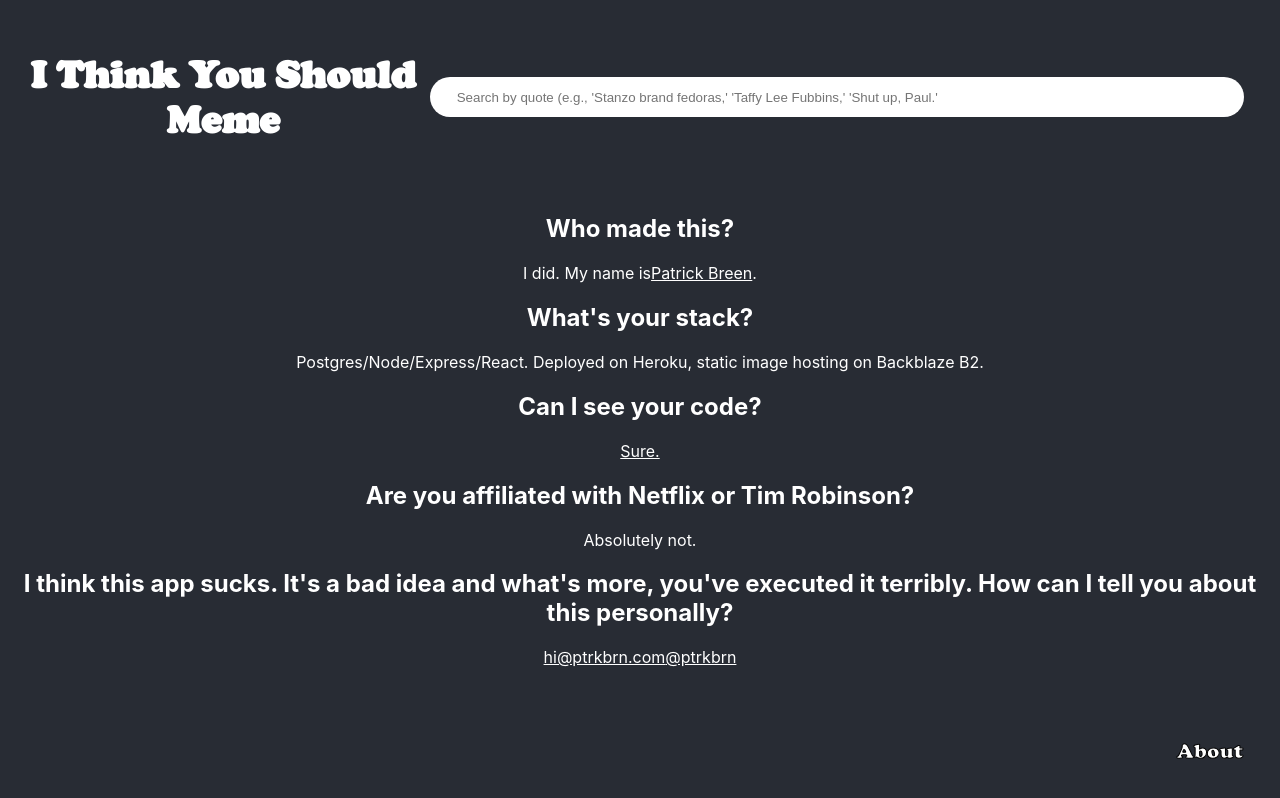
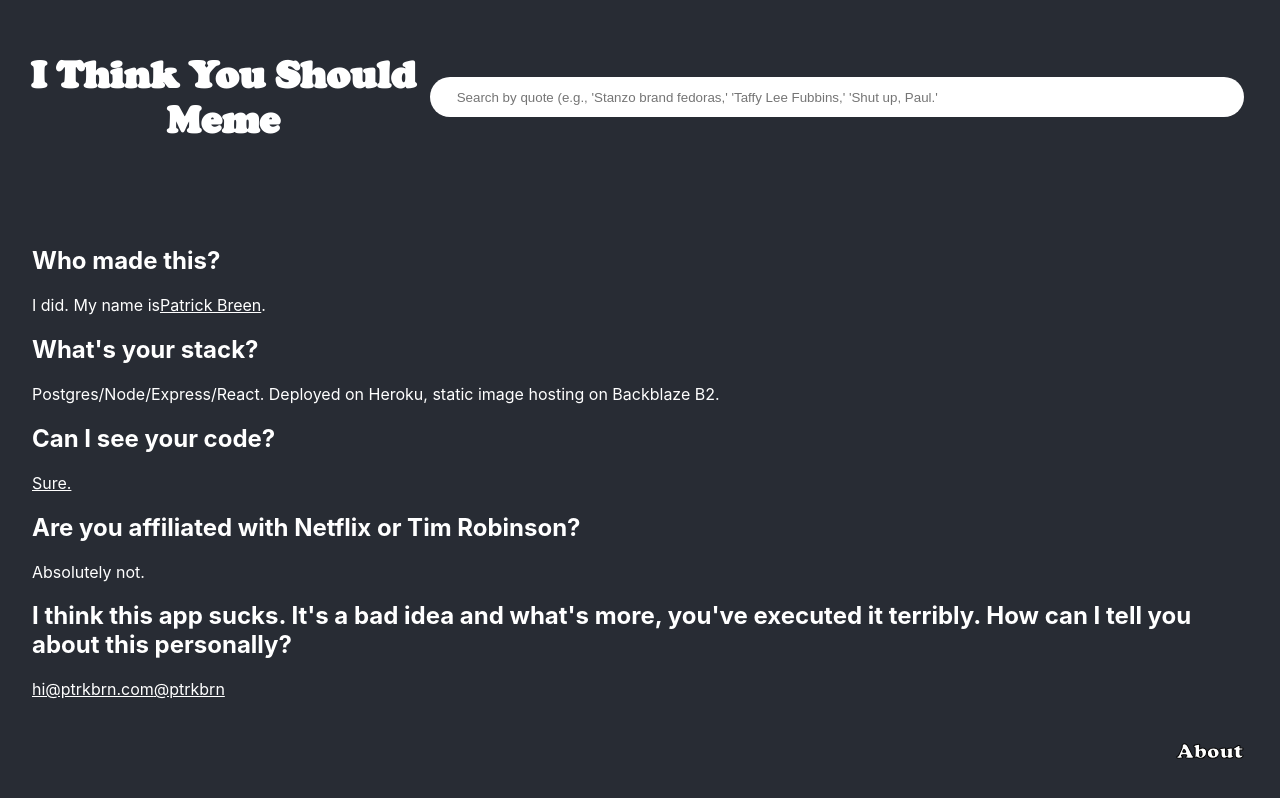
Before and after one commit to ptrkbrn/fully-loaded-nachos, a React (Create React App) app in the folder client/: page /about in a window 1280 px wide. Built offline with nearby package versions, Linux system fonts and the light colour scheme.

Commit message:
style About component

```diff
--- a/client/src/About.js
+++ b/client/src/About.js
@@ -1,9 +1,16 @@
 /* eslint-disable react/jsx-filename-extension */
 import { React } from 'react';
+import styled from 'styled-components';
+
+const AboutSection = styled.section`
+  padding: 2em;
+  box-sizing: border-box;
+  text-align: left;
+`;
 
 function About() {
   return (
-    <section>
+    <AboutSection>
       <h2>Who made this?</h2>
       <p>
         I did. My name is
@@ -25,7 +32,7 @@ function About() {
       </h2>
       <a href="mailto:hi@ptrkbrn.com">hi@ptrkbrn.com</a>
       <a href="https://www.twitter.com/ptrkbrn">@ptrkbrn</a>
-    </section>
+    </AboutSection>
   );
 }
 
```
